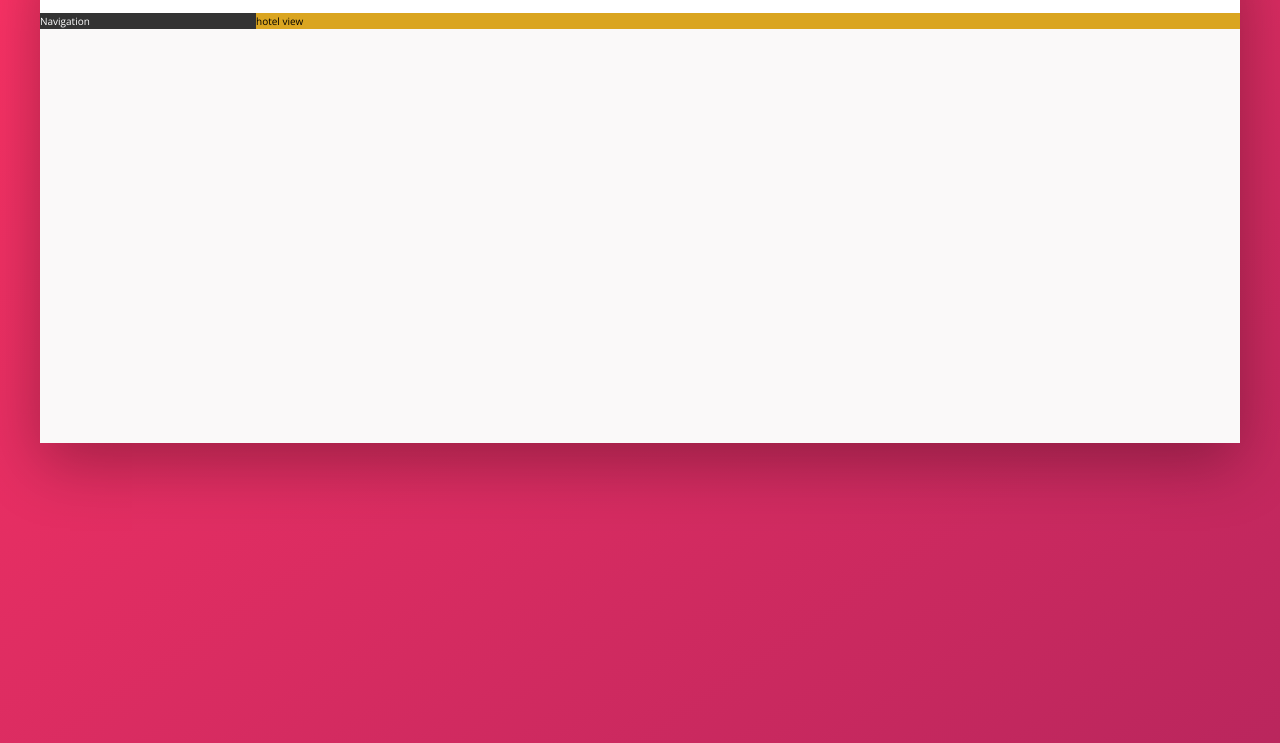
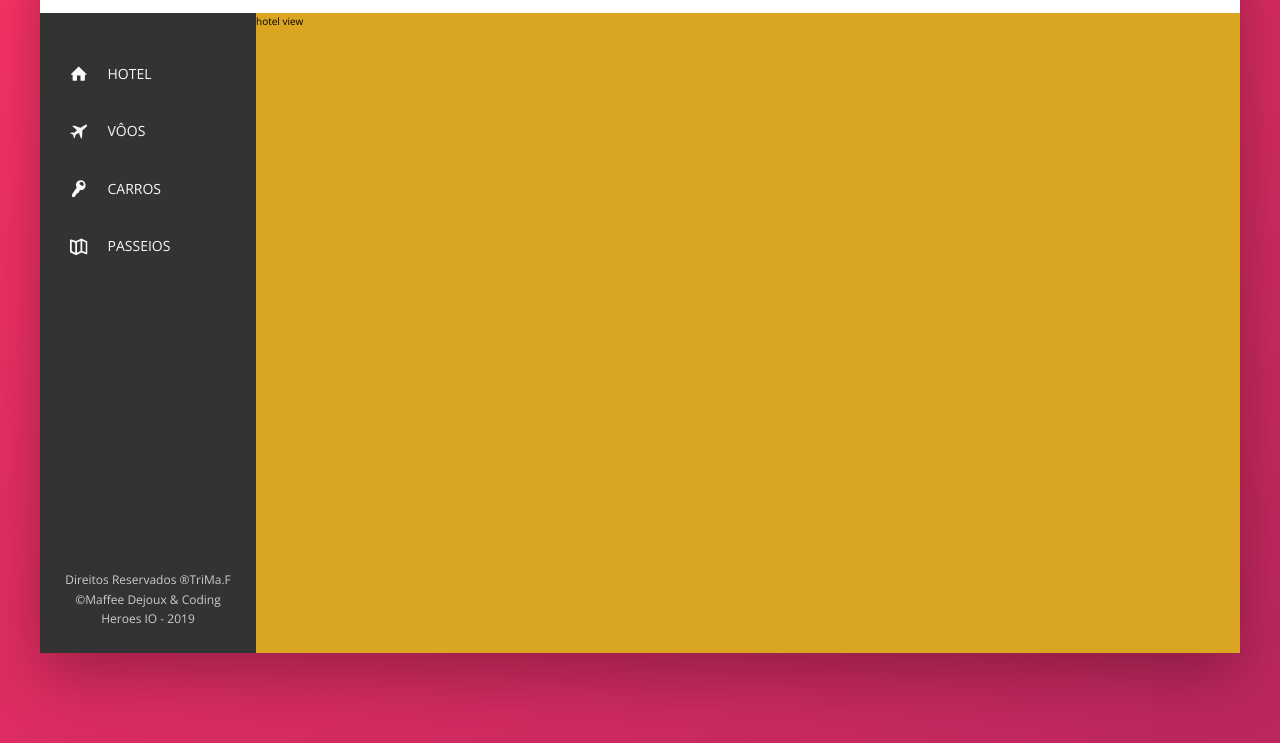
Before and after one commit to mafideju/TriMa.F, a website: page index.html in a window 1280 px wide. Shown: the part 137-880 px from the top of the page. Drawn offline with nearby package versions, Linux system fonts and the light colour scheme.

Commit message:
Sidebar Done

```diff
--- a/index.html
+++ b/index.html
@@ -46,7 +46,44 @@
         </header>
         <div class="content">
             <nav class="sidebar">
-                Navigation
+                <ul class="side-nav">
+                    <li class="side-nav__item">
+                        <a href="#" class="side-nav__link">
+                            <svg class="side-nav__icon">
+                                <use xlink:href="img/sprite.svg#icon-home"></use>
+                            </svg>
+                            <span>Hotel</span>
+                        </a>
+                    </li>
+                    <li class="side-nav__item">
+                        <a href="#" class="side-nav__link">
+                            <svg class="side-nav__icon">
+                                <use xlink:href="img/sprite.svg#icon-aircraft"></use>
+                            </svg>
+                            <span>Vôos</span>
+                        </a>
+                    </li>
+                    <li class="side-nav__item">
+                        <a href="#" class="side-nav__link">
+                            <svg class="side-nav__icon">
+                                <use xlink:href="img/sprite.svg#icon-key"></use>
+                            </svg>
+                            <span>Carros</span>
+                        </a>
+                    </li>
+                    <li class="side-nav__item">
+                        <a href="#" class="side-nav__link">
+                            <svg class="side-nav__icon">
+                                <use xlink:href="img/sprite.svg#icon-map"></use>
+                            </svg>
+                            <span>Passeios</span>
+                        </a>
+                    </li>
+                </ul>
+
+                <div class="legal">
+                    Direitos Reservados &reg;TriMa.F <br> &copy;Maffee Dejoux & Coding Heroes IO - 2019
+                </div>
             </nav>
             <main class="hotel-view">
                 hotel view
--- a/sass/_base.scss
+++ b/sass/_base.scss
@@ -19,6 +19,7 @@ Grey dark 3: #999
 * {
   margin: 0;
   padding: 0;
+  list-style: none;
 }
 
 :root {
--- a/sass/_components.scss
+++ b/sass/_components.scss
@@ -110,3 +110,65 @@
     margin-left: 1rem;
   }
 }
+
+.side-nav{
+  font-size: 1.4rem;
+  margin-top: 3.5rem;
+
+  &__item {
+    position: relative;
+
+    &:not(:last-child) {
+      margin-bottom: .5rem;
+    }
+  }
+
+  &__item::before {
+    content: "";
+    position: absolute;
+    top: 0;
+    left: 0;
+    height: 100%;
+    width: 3px;
+    background-color: var(--color-primary);
+    transform: scaleY(0);
+    transition: transform .25s, width .5s cubic-bezier(1,0,0,1) .25s, background-color .1s;
+  }
+
+  &__item:hover::before {
+    transform: scaleY(1);
+    width: 100%;
+  }
+
+  &__item:active::before {
+    background-color: var(--color-primary-light);
+  }
+
+  &__link:link,
+  &__link:visited {
+    color: var(--grey-light-1);
+    text-decoration: none;
+    text-transform: uppercase;
+    display: block;
+    padding: 1.5rem 3rem;
+    position: relative;
+    z-index: 100;
+
+    display: flex;
+    align-items: center;
+  }
+
+  &__icon {
+    height: 1.75rem;
+    width: 1.75rem;
+    margin-right: 2rem;
+    fill: currentColor;
+  }
+}
+
+.legal {
+  color: var(--grey-light-4);
+  font-size: 1.2rem;
+  padding: 2.5rem;
+  text-align: center;
+}
--- a/sass/_layout.scss
+++ b/sass/_layout.scss
@@ -26,11 +26,17 @@
   color: #fff;
   background-color: var(--grey-dark-1);
 
+  display: flex;
+  flex-direction: column;
+  justify-content: space-between;
+
   flex: 0 0 18%;
 }
 
 .hotel-view {
   background-color: #fff;
+
+  height: 80vh;
   background-color: goldenrod;
 
   flex: 1;
```
Also changed, not shown: css/style.css.
